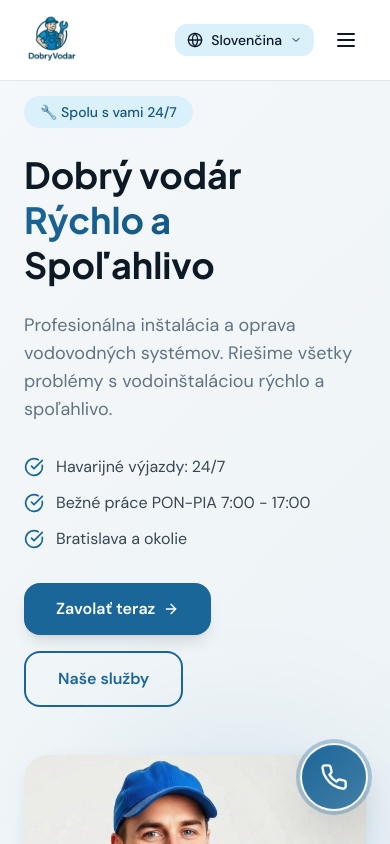
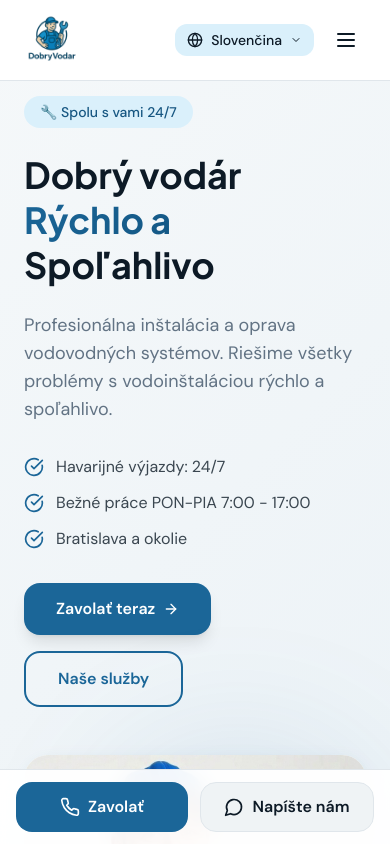
Before and after one commit to chokolate73/dobryvoda-nextjs, a Next.js app: page / in a window 390 px wide. Shown: the top 844 px of the page. Built offline with nearby package versions, Linux system fonts and the light colour scheme.

Commit message:
Add sticky bottom bar on mobile with Call and Contact buttons
- Mobile: fixed bottom bar with "Zavolať" and "Napíšte nám" buttons
- Desktop: keep existing floating phone button
- Footer: add extra bottom padding on mobile to avoid overlap

https://claude.ai/code/session_0156SA7j5A86Cx44suwEYLbf

```diff
--- a/src/components/FloatingPhoneButton.tsx
+++ b/src/components/FloatingPhoneButton.tsx
@@ -1,14 +1,37 @@
-import { Phone } from "lucide-react";
+import { Phone, MessageCircle } from "lucide-react";
 
 const FloatingPhoneButton = () => {
   return (
-    <a
-      href="tel:+421944562059"
-      className="fixed bottom-6 right-6 z-50 flex items-center justify-center w-16 h-16 md:w-20 md:h-20 bg-gradient-to-br from-primary to-primary/80 text-primary-foreground rounded-full shadow-2xl hover:scale-110 transition-all duration-300 hover:shadow-primary/50 hover:shadow-2xl animate-bounce ring-4 ring-primary/30 ring-offset-2 ring-offset-background"
-      aria-label="Zavolať"
-    >
-      <Phone className="w-7 h-7 md:w-9 md:h-9" />
-    </a>
+    <>
+      {/* Mobile sticky bottom bar */}
+      <div className="fixed bottom-0 left-0 right-0 z-50 md:hidden bg-card/95 backdrop-blur-md border-t border-border px-4 py-3 safe-bottom">
+        <div className="flex gap-3">
+          <a
+            href="tel:+421944562059"
+            className="flex-1 flex items-center justify-center gap-2 bg-primary text-primary-foreground font-semibold py-3 rounded-xl transition-colors hover:bg-primary/90"
+          >
+            <Phone className="w-5 h-5" />
+            Zavolať
+          </a>
+          <a
+            href="#kontakt"
+            className="flex-1 flex items-center justify-center gap-2 bg-secondary text-foreground font-semibold py-3 rounded-xl border border-border transition-colors hover:bg-secondary/80"
+          >
+            <MessageCircle className="w-5 h-5" />
+            Napíšte nám
+          </a>
+        </div>
+      </div>
+
+      {/* Desktop floating button */}
+      <a
+        href="tel:+421944562059"
+        className="hidden md:flex fixed bottom-6 right-6 z-50 items-center justify-center w-16 h-16 lg:w-20 lg:h-20 bg-gradient-to-br from-primary to-primary/80 text-primary-foreground rounded-full shadow-2xl hover:scale-110 transition-all duration-300 hover:shadow-primary/50 hover:shadow-2xl animate-bounce ring-4 ring-primary/30 ring-offset-2 ring-offset-background"
+        aria-label="Zavolať"
+      >
+        <Phone className="w-7 h-7 lg:w-9 lg:h-9" />
+      </a>
+    </>
   );
 };
 
--- a/src/components/Footer.tsx
+++ b/src/components/Footer.tsx
@@ -28,7 +28,7 @@ const Footer = () => {
   ];
 
   return (
-    <footer className="bg-foreground text-primary-foreground py-16">
+    <footer className="bg-foreground text-primary-foreground py-16 pb-28 md:pb-16">
       <div className="container mx-auto">
         <div className="grid md:grid-cols-2 lg:grid-cols-4 gap-10 lg:gap-8 mb-12">
           {/* Brand */}
```
